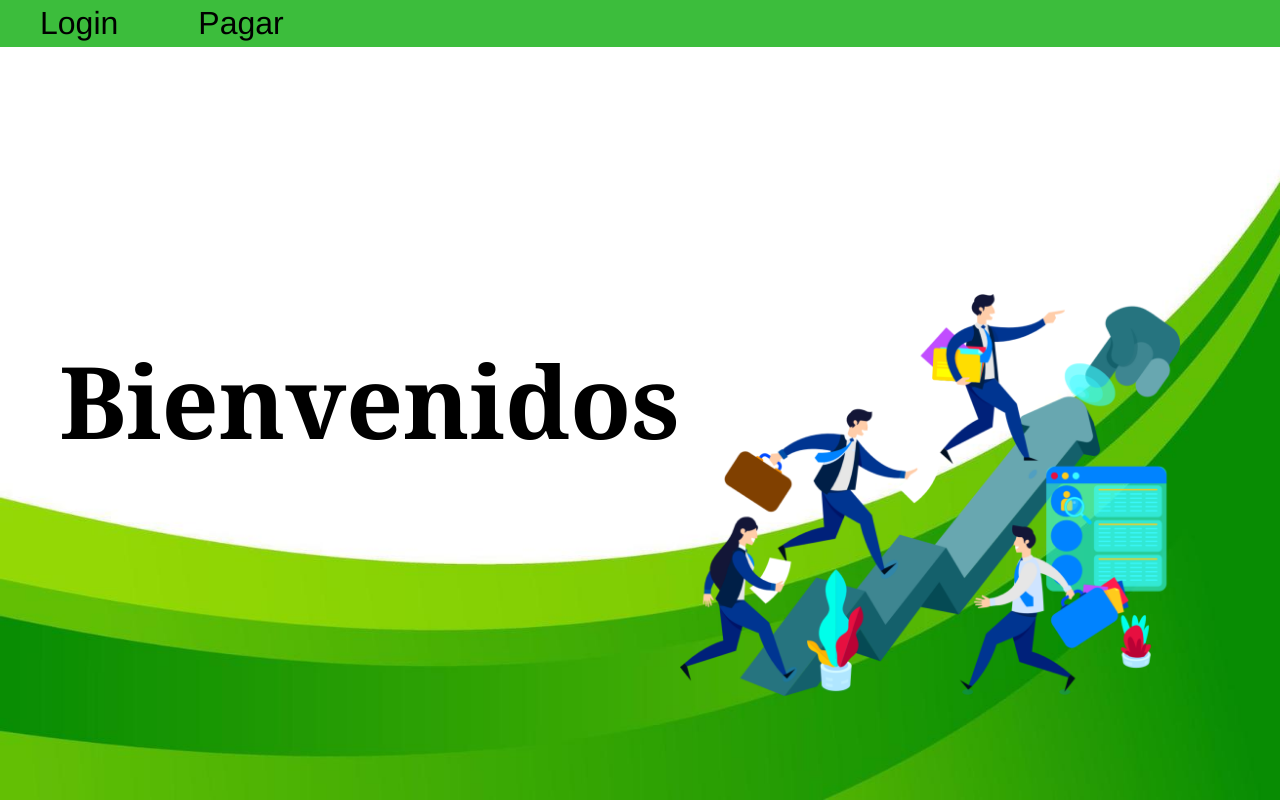
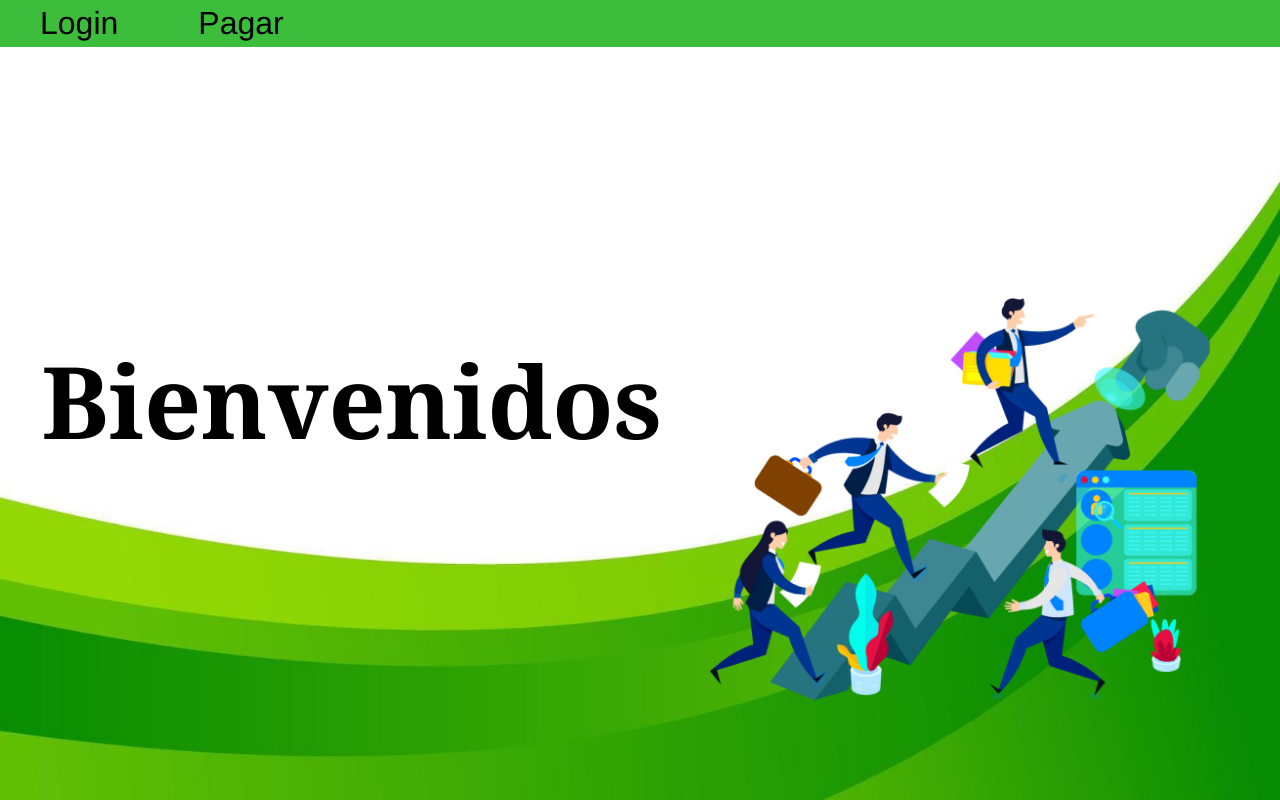
Before and after one commit to Nightshadow7/Hackaton-Reto, a React (Create React App) app in the folder frontend/: page / in a window 1280 px wide. Built offline with nearby package versions, Linux system fonts and the light colour scheme; the HTML template or start-up script is replaced by a standard one.

Commit message:
feat: :lipstick: EDICION DE HOME
leve edicion para centrar el texto

```diff
--- a/frontend/src/components/home.css
+++ b/frontend/src/components/home.css
@@ -1,54 +1,62 @@
 .displayHome {
     height: 100%;
     width: 100%;
-    background-image:url("../resources/abstract-green-curve-gradient-template-on-white-background-free-vector.jpg");
+    background-image: url("../resources/abstract-green-curve-gradient-template-on-white-background-free-vector.jpg");
     background-size: cover;
 
 }
 
-.bot{
+.bot {
     width: 500px;
     margin-bottom: 100px;
-    margin-right: 100px;
+    margin-right: 70px;
 }
 
-.body{
+.body {
     display: flex;
     align-items: end;
     justify-content: end;
     height: 100%;
 }
 
-.bienvenido{
+.bienvenido {
     display: flex;
-    justify-content: end;
+    justify-content: center;
+    width: 55%;
     align-items: center;
     height: 100%;
 }
-.welcome{
-    font-family:Georgia, 'Times New Roman', Times, serif;
+
+.contImg{
+    width: 45%;
+    display: flex;;
+    justify-content: end;
+}
+
+.welcome {
+    font-family: Georgia, 'Times New Roman', Times, serif;
     font-size: 100px
 }
 
 
 @media (max-width:1240px) {
-    .body{
+    .body {
         display: block;
     }
 
-.bienvenido{
+    .bienvenido {
         height: 20%;
         display: flex;
         justify-content: center;
         margin-bottom: 100px;
     }
 
-.welcome{
+    .welcome {
         margin-top: 150px;
         font-size: 70px;
     }
 
-.contImg{
+    .v {
         display: flex;
         justify-content: end;
     }
@@ -56,11 +64,12 @@ margin-bottom: 100px;
 }
 
 @media (max-width:600px) {
-    .welcome{
+    .welcome {
         margin-top: 150px;
         font-size: 50px;
     }
-    .bot{
+
+    .bot {
         margin: 0px;
         width: 95%;
     }
```
Lines whose indentation alone changed are shown as unchanged.
